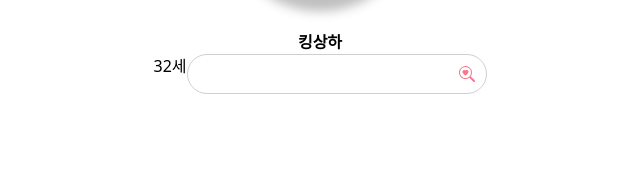
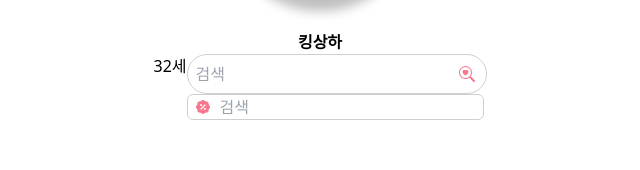
Before and after one commit to pbk95120/Yeonda, a React (Vite) app in the folder frontend/: page /mypage in a window 1280 px wide. Shown: the part 287-457 px from the top of the page, without its empty margins (320-960 px from the left). Built offline with nearby package versions, Linux system fonts and the light colour scheme; a web font is replaced by a local one.

Commit message:
[fix] inputDefault fix

```diff
--- a/frontend/src/components/common/Input.tsx
+++ b/frontend/src/components/common/Input.tsx
@@ -20,7 +20,6 @@ const Input = ({ className, placeholder, inputFor, register, ...props }: InputPr
     return (
       <div className='relative flex items-center justify-center'>
         <input {...props} placeholder={placeholder} className={cls(defaultCls, className ? className : '')}></input>
-
         <BsSearchHeart className='fill-pastelred absolute right-3' />
       </div>
     );
@@ -35,7 +34,7 @@ const Input = ({ className, placeholder, inputFor, register, ...props }: InputPr
           placeholder={placeholder}
           className={cls(defaultCls, className ? className : '')}
         ></input>
-        <div className='absolute left-0 ml-5 flex items-center'>
+        <div className='absolute ml-2 flex items-center'>
           <span>
             <RiDiscountPercentFill className='fill-pastelred' />
           </span>
--- a/frontend/src/pages/MyPage.tsx
+++ b/frontend/src/pages/MyPage.tsx
@@ -15,7 +15,11 @@ const MyPage = () => {
       <div className='flex flex-row'>
         <div className=''>32세</div>
         <div className=''></div>
-        <Input inputFor='search'></Input>
+        <div>
+          {' '}
+          <Input inputFor='search' placeholder='검색'></Input>
+          <Input inputFor='default' placeholder='검색'></Input>
+        </div>
       </div>
     </div>
   );
```
